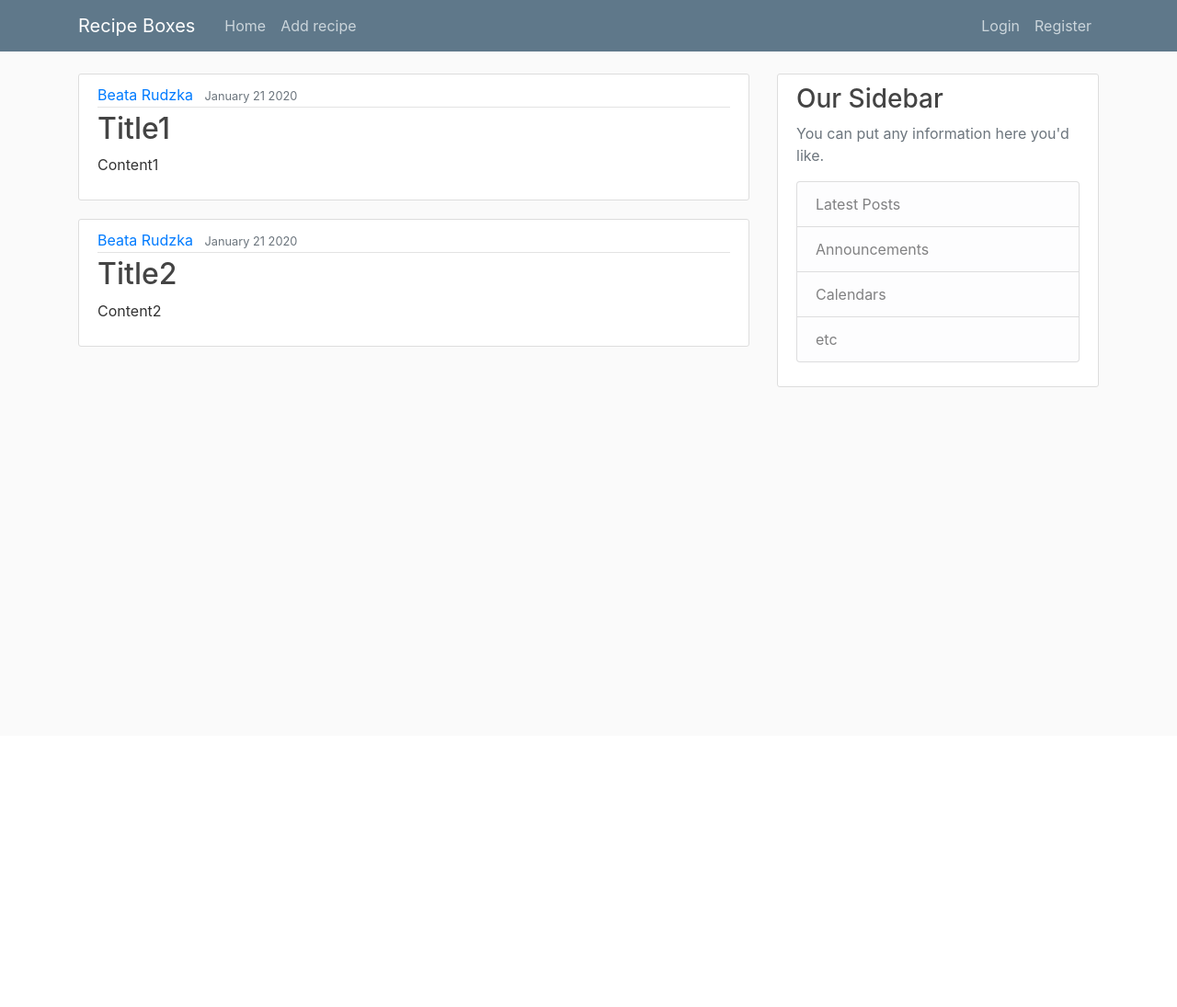
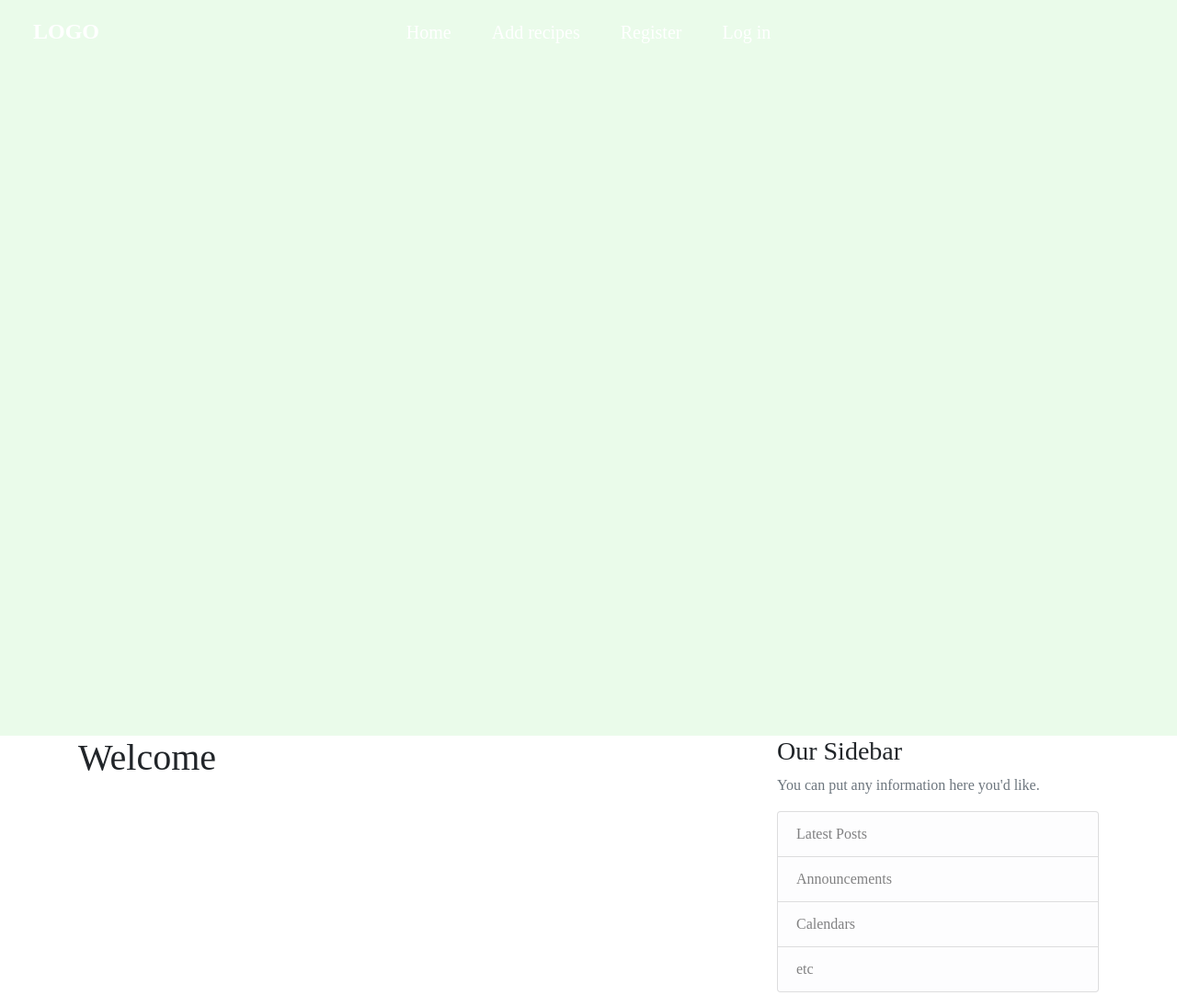
Before and after one commit to beatarudzka/recipes-box-flask-postgresql-app, a Flask app: page / in a window 1280 px wide. Shown: the whole page at 92% size. Before the commit the page ends 421 px from the top, so only its background shows below. Run offline with Flask 2, Linux system fonts and the light colour scheme; some libraries are stand-ins or nearby versions.

Commit message:
adding custom styling to navigation

```diff
--- a/app.py
+++ b/app.py
@@ -31,6 +31,11 @@ def add():
     return render_template('add.html')
 
 
+@app.route("/recipes")
+def recipes():
+    return render_template('recipes.html')
+
+
 @app.route("/register", methods=['GET', 'POST'])
 def register():
     form = RegistrationForm()
--- a/runner.py
+++ b/runner.py
@@ -3,13 +3,13 @@ import rjsmin
 import sass
 
 # Map scss source files to css destination files
-sass_map = {"app/static/scss/style.scss": "app/static/css/style.css"}
+sass_map = {"static/scss/style.scss": "static/css/style.css"}
 
 # Map un-minified css source files to minified css destination files
-css_map = {"app/static/css/style.css": "app/static/css/style.min.css"}
+css_map = {"static/css/style.css": "static/css/style.min.css"}
 
 # Map un-minified JavaScript source files to minified JavaScript destination files
-js_map = {"app/static/js/app.js": "app/static/js/app.min.js"}
+js_map = {"static/js/app.js": "static/js/app.min.js"}
 
 
 def compile_sass_to_css(sass_map):
--- a/static/css/style.css
+++ b/static/css/style.css
@@ -1,80 +1,53 @@
+html, body {
+  margin: 0;
+  padding: 0;
+  width: 100%; }
+
 body {
-  background: #fafafa;
-  color: #333333;
-  margin-top: 5rem;
-}
+  font-family: Quicksand; }
 
-h1, h2, h3, h4, h5, h6 {
-  color: #444444;
-}
+header {
+  width: 100%;
+  height: 100vh;
+  background: #eafbea; }
 
-.bg-steel {
-  background-color: #5f788a;
-}
+.logo {
+  position: fixed;
+  float: left;
+  margin: 16px 36px;
+  color: #fff;
+  font-weight: bold;
+  font-size: 24px; }
 
-.site-header .navbar-nav .nav-link {
-  color: #cbd5db;
-}
+nav {
+  position: fixed;
+  width: 100%; }
 
-.site-header .navbar-nav .nav-link:hover {
-  color: #ffffff;
-}
+.menu_list {
+  list-style: none;
+  background: rgba(0, 0, 0, 0);
+  overflow: hidden;
+  color: #fff;
+  padding: 0;
+  text-align: center;
+  margin: 0;
+  transition: 1s; }
+  .menu_list_icon {
+    width: 100%;
+    background: #000;
+    text-align: right;
+    box-sizing: border-box;
+    padding: 15px 24px;
+    cursor: pointer;
+    color: #fff;
+    display: none; }
+  .menu_list--item {
+    display: inline-block;
+    padding: 20px; }
+  .menu_list--link {
+    text-decoration: none;
+    color: #fff;
+    font-size: 20px; }
 
-.site-header .navbar-nav .nav-link.active {
-  font-weight: 500;
-}
-
-.content-section {
-  background: #ffffff;
-  padding: 10px 20px;
-  border: 1px solid #dddddd;
-  border-radius: 3px;
-  margin-bottom: 20px;
-}
-
-.article-title {
-  color: #444444;
-}
-
-a.article-title:hover {
-  color: #428bca;
-  text-decoration: none;
-}
-
-.article-content {
-  white-space: pre-line;
-}
-
-.article-img {
-  height: 65px;
-  width: 65px;
-  margin-right: 16px;
-}
-
-.article-metadata {
-  padding-bottom: 1px;
-  margin-bottom: 4px;
-  border-bottom: 1px solid #e3e3e3
-}
-
-.article-metadata a:hover {
-  color: #333;
-  text-decoration: none;
-}
-
-.article-svg {
-  width: 25px;
-  height: 25px;
-  vertical-align: middle;
-}
-
-.account-img {
-  height: 125px;
-  width: 125px;
-  margin-right: 20px;
-  margin-bottom: 16px;
-}
-
-.account-heading {
-  font-size: 2.5rem;
-}
+nav.black ul {
+  background: #000; }
--- /dev/null
+++ b/static/css/style.min.css
@@ -0,0 +1 @@
+html,body{margin:0;padding:0;width:100%}body{font-family:Quicksand}header{width:100%;height:100vh;background:#eafbea}.logo{position:fixed;float:left;margin:16px 36px;color:#fff;font-weight:bold;font-size:24px}nav{position:fixed;width:100%}.menu_list{list-style:none;background:rgba(0,0,0,0);overflow:hidden;color:#fff;padding:0;text-align:center;margin:0;transition:1s}.menu_list_icon{width:100%;background:#000;text-align:right;box-sizing:border-box;padding:15px 24px;cursor:pointer;color:#fff;display:none}.menu_list--item{display:inline-block;padding:20px}.menu_list--link{text-decoration:none;color:#fff;font-size:20px}nav.black ul{background:#000}
--- /dev/null
+++ b/static/scss/style.scss
@@ -0,0 +1,90 @@
+html, body {
+  margin:0;
+  padding: 0;
+  width: 100%;
+}
+body{
+  font-family: Quicksand;
+}
+
+header{
+  width: 100%;
+  height: 100vh;
+  background: #eafbea;
+}
+
+.logo{
+  position: fixed;
+  float: left;
+  margin: 16px 36px;
+  color: #fff;
+  font-weight: bold;
+  font-size: 24px;
+}
+
+nav{
+  position: fixed;
+  width: 100%;
+
+}
+.menu{
+  &_list{
+    list-style: none;
+    background: rgba(0,0,0,0);
+    overflow: hidden;
+    color:#fff;
+    padding: 0;
+    text-align: center;
+    margin: 0;
+    transition:1s;
+
+    &_icon{
+      width: 100%;
+      background: #000;
+      text-align: right;
+      box-sizing: border-box;
+      padding: 15px 24px;
+      cursor: pointer;
+      color:#fff;
+      display: none;
+    }
+    &--item{
+      display: inline-block;
+      padding: 20px;
+    }
+
+    &--link{
+      text-decoration: none;
+      color:#fff;
+      font-size: 20px;
+    }
+  }
+}
+
+nav.black ul {
+  background: #000;
+}
+
+@media(max-width:580px){
+  .logo{
+    position: fixed;
+    top:0;
+    margin-top: 16px;
+  }
+  .menu{
+    &_list{
+     max-height: 0px;
+     background: #000;
+
+     &--list{
+       box-sizing: border-box;
+       width: 100%;
+       padding: 24px 0;
+       text-align: center;
+     }
+     &_icon{
+       display:block;
+     }
+    }
+  }
+}
--- a/templates/home.html
+++ b/templates/home.html
@@ -1,15 +1,7 @@
 {% extends 'layout.html' %}
-{% block content%}
-{% for recipe in recipes %}
-<article class="media content-section">
-  <div class="media-body">
-    <div class="article-metadata">
-      <a class="mr-2" href="#">{{ recipe.author }}</a>
-      <small class="text-muted">{{ recipe.date_posted }}</small>
-    </div>
-    <h2><a class="article-title" href="#">{{ recipe.title }}</a></h2>
-    <p class="article-content">{{ recipe.content }}</p>
-  </div>
-</article>
-{% endfor %}
+{% block content %}
+
+<h1>Welcome</h1>
+
+
 {% endblock content %}
--- a/templates/layout.html
+++ b/templates/layout.html
@@ -9,33 +9,35 @@
   <meta name="viewport" content="width=device-width, initial-scale=1, shrink-to-fit=no">
   <link rel="stylesheet" href="https://stackpath.bootstrapcdn.com/bootstrap/4.4.1/css/bootstrap.min.css"
     integrity="sha384-Vkoo8x4CGsO3+Hhxv8T/Q5PaXtkKtu6ug5TOeNV6gBiFeWPGFN9MuhOf23Q9Ifjh" crossorigin="anonymous">
-  <link rel="stylesheet" type="text/css" href="{{url_for('static', filename='css/style.css')}}">
+  <script src="https://code.jquery.com/jquery-3.4.1.js" integrity="sha256-WpOohJOqMqqyKL9FccASB9O0KwACQJpFTUBLTYOVvVU="
+    crossorigin="anonymous"></script>
+  <link rel="stylesheet" type="text/css" href="{{url_for('static', filename='css/style.min.css')}}">
   <title>Recipe's box</title>
 </head>
 
 <body>
   <header class="site-header">
-    <nav class="navbar navbar-expand-md navbar-dark bg-steel fixed-top">
-      <div class="container">
-        <a class="navbar-brand mr-4" href="/">Recipe Boxes</a>
-        <button class="navbar-toggler" type="button" data-toggle="collapse" data-target="#navbarToggle"
-          aria-controls="navbarToggle" aria-expanded="false" aria-label="Toggle navigation">
-          <span class="navbar-toggler-icon"></span>
-        </button>
-        <div class="collapse navbar-collapse" id="navbarToggle">
-          <div class="navbar-nav mr-auto">
-            <a class="nav-item nav-link" href="/">Home</a>
-            <a class="nav-item nav-link" href="/add">Add recipe</a>
-          </div>
-          <!-- Navbar Right Side -->
-          <div class="navbar-nav">
-            <a class="nav-item nav-link" href="/login">Login</a>
-            <a class="nav-item nav-link" href="/register">Register</a>
-          </div>
+    <div class="wrapper">
+      <nav>
+        <div class="menu_icon">
+          <i class="fa fa-bars fa-2x"></i>
         </div>
-      </div>
-    </nav>
+        <div class="logo">
+          LOGO
+        </div>
+        <div class="menu">
+          <ul class="menu_list">
+            <li class="menu_list--item"><a class="menu_list--link" href="#">Home</a></li>
+            <li class="menu_list--item"><a class="menu_list--link" href="/add">Add recipes</a></li>
+            <li class="menu_list--item"><a class="menu_list--link" href="/register">Register</a></li>
+            <li class="menu_list--item"><a class="menu_list--link" href="/login">Log in</a></li>
+          </ul>
+        </div>
+      </nav>
+
+    </div>
   </header>
+
   <main role="main" class="container">
     <div class="row">
       <div class="col-md-8">
```
Also changed, not shown: templates/recipes.html (added, +15 -0 lines), static/js/app.js (added), static/js/app.min.js (added), static/js/main.js (deleted).
